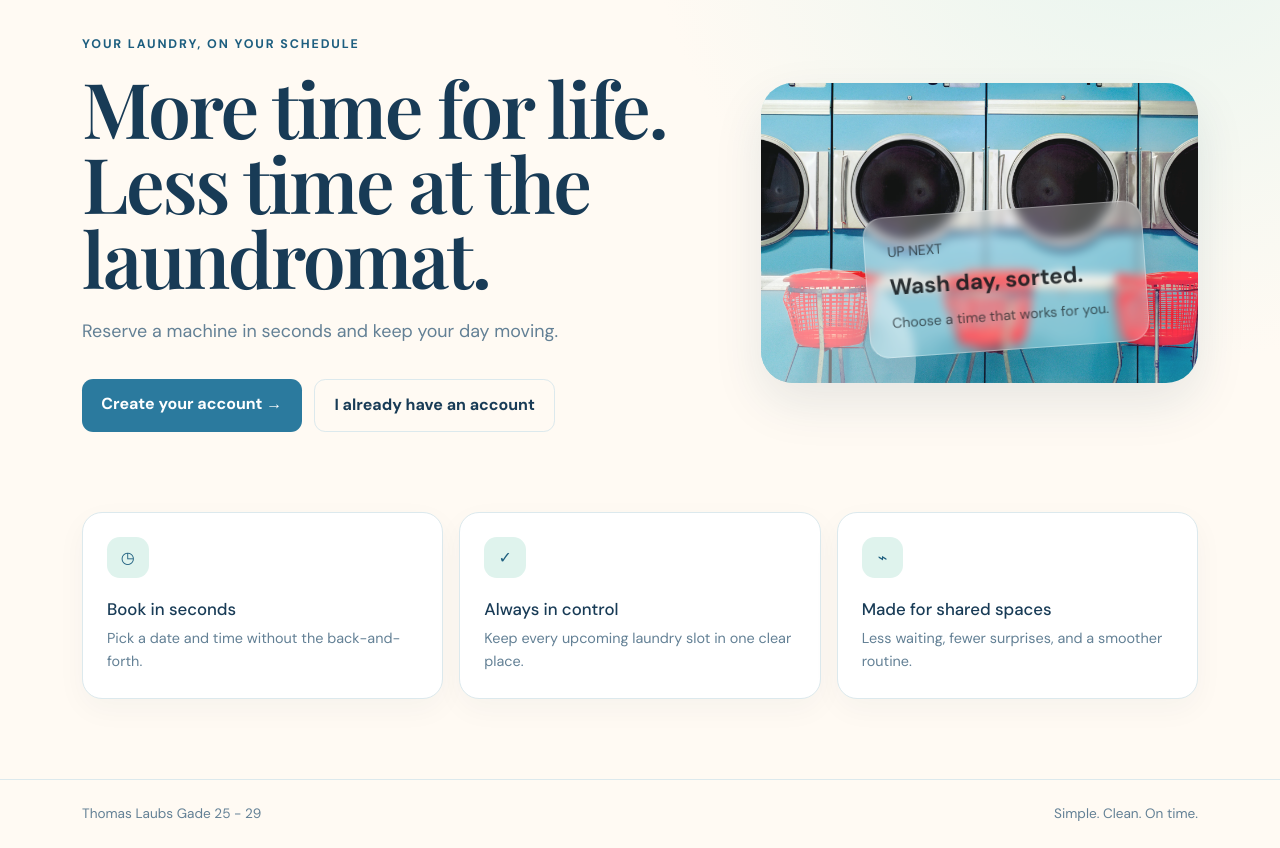
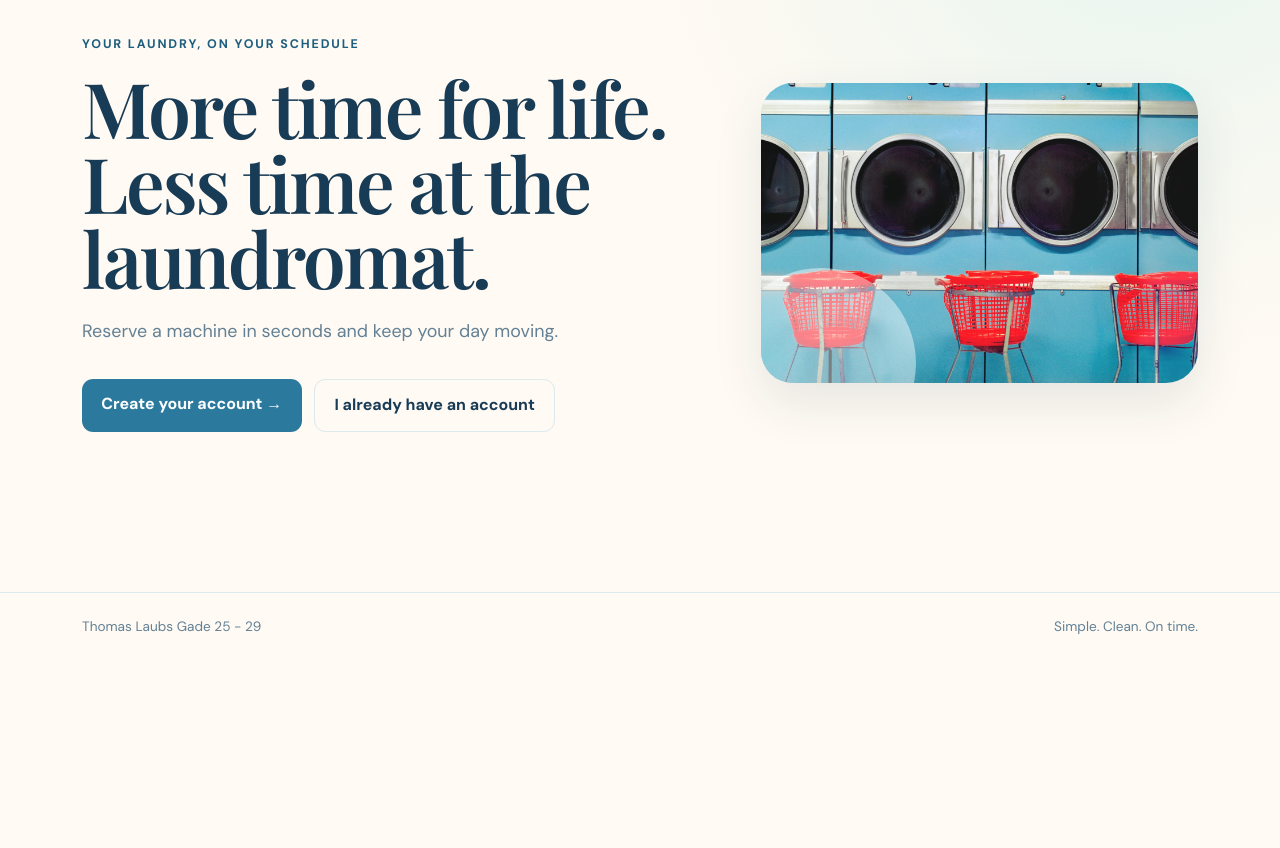
Before and after one commit to elgrandebashky/TLGLaundry, a Flask app: page / in a window 1280 px wide. Shown: the part 146-994 px from the top of the page. After the commit the page ends 780 px from the top, so only its background shows below. Run offline with Flask 3, Linux system fonts and the light colour scheme.

Commit message:
Update homepage and styling

```diff
--- a/templates/home.html
+++ b/templates/home.html
@@ -23,33 +23,11 @@
             <div class="col-lg-5">
                 <div class="hero-art" aria-label="{{ _('Laundry booking overview') }}">
                     <img class="laundromat-illustration" src="{{ url_for('static', filename='laundromat-photo.png') }}" alt="{{ _('Laundry booking overview') }}">
-                    <div class="art-card">
-                        <small>{{ _('UP NEXT') }}</small>
-                        <strong>{{ _('Wash day, sorted.') }}</strong>
-                        <small>{{ _('Choose a time that works for you.') }}</small>
-                    </div>
+
                 </div>
             </div>
         </div>
     </div>
 </section>
-<section class="container">
-    <div class="feature-grid">
-        <article class="feature-card">
-            <div class="feature-icon">◷</div>
-            <h3>{{ _('Book in seconds') }}</h3>
-            <p>{{ _('Pick a date and time without the back-and-forth.') }}</p>
-        </article>
-        <article class="feature-card">
-            <div class="feature-icon">✓</div>
-            <h3>{{ _('Always in control') }}</h3>
-            <p>{{ _('Keep every upcoming laundry slot in one clear place.') }}</p>
-        </article>
-        <article class="feature-card">
-            <div class="feature-icon">⌁</div>
-            <h3>{{ _('Made for shared spaces') }}</h3>
-            <p>{{ _('Less waiting, fewer surprises, and a smoother routine.') }}</p>
-        </article>
-    </div>
-</section>
+
 {% endblock %}
```
